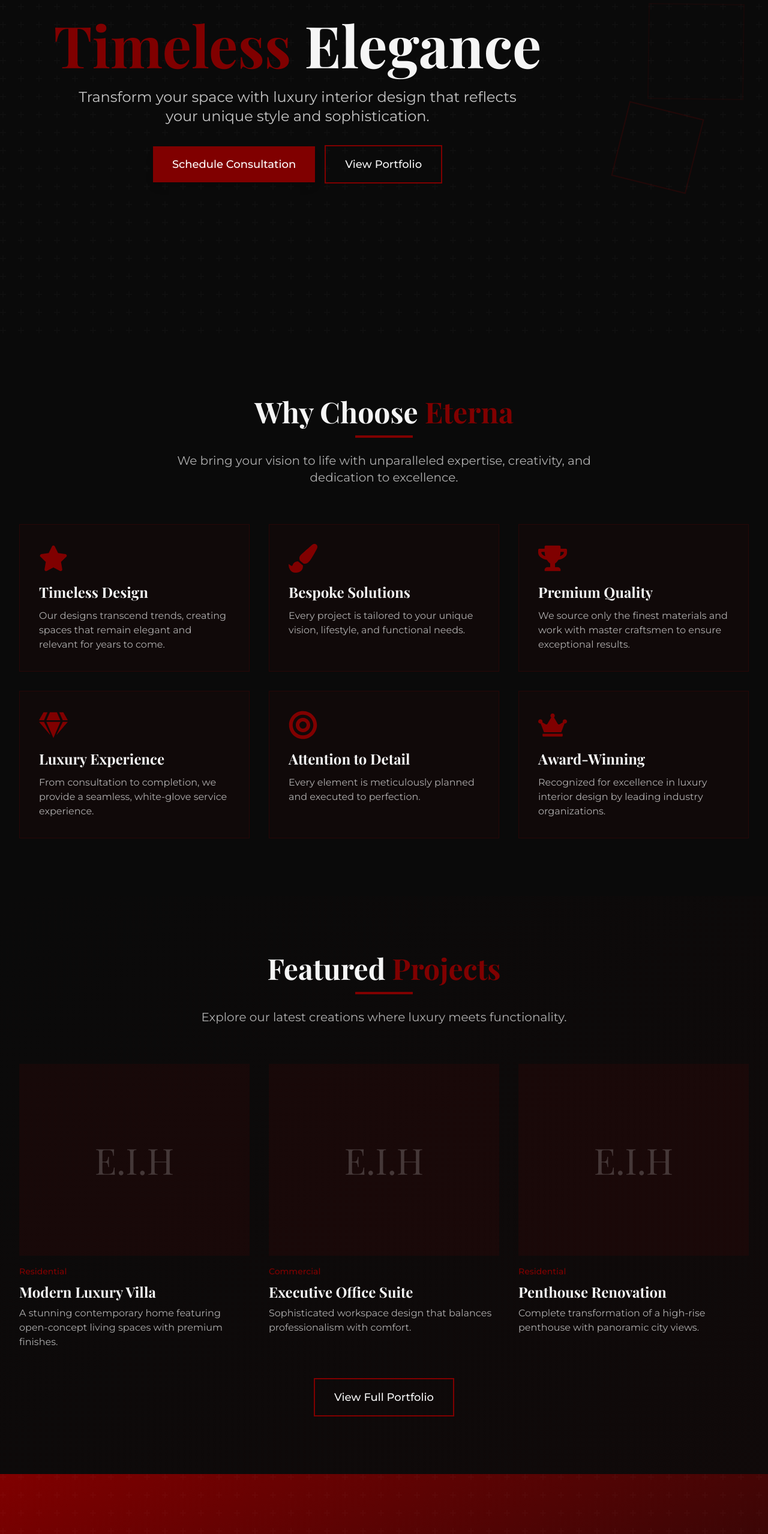
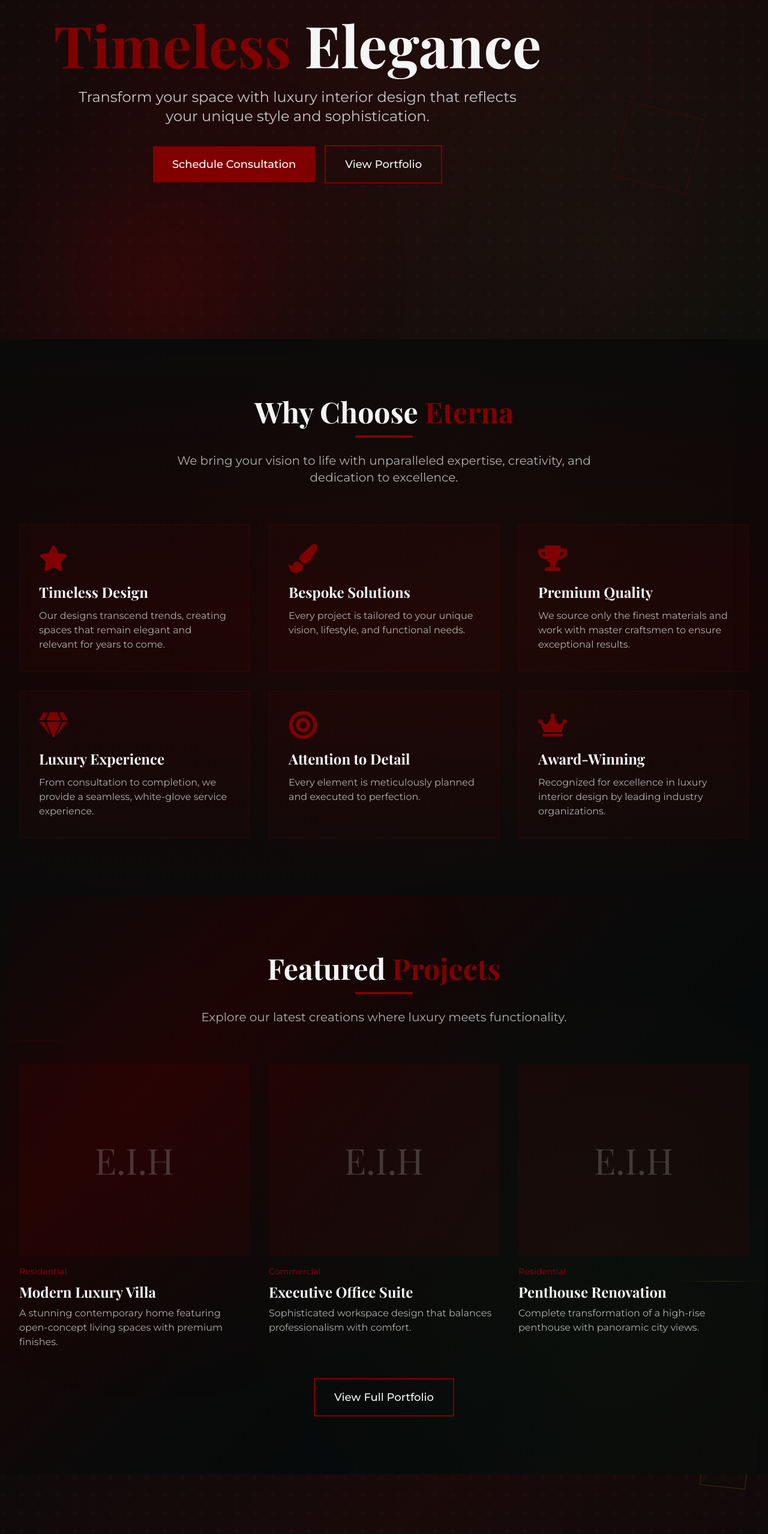
Before and after one commit to kellyworkos00-droid/eterna, a Next.js app: page / in a window 1280 px wide. Shown: the part 234-2792 px from the top of the page at 60% size. Built offline with nearby package versions, Linux system fonts and the light colour scheme.

Commit message:
Enhance backgrounds with animated gradients and modern visual effects

```diff
--- a/app/globals.css
+++ b/app/globals.css
@@ -25,11 +25,40 @@ html {
 
 body {
   font-family: 'Montserrat', sans-serif;
-  background-color: var(--eterna-black);
+  background: linear-gradient(135deg, #0a0a0a 0%, #1a0a0a 50%, #0a0a0a 100%);
+  background-attachment: fixed;
   color: var(--eterna-accent);
   overflow-x: hidden;
   -webkit-font-smoothing: antialiased;
   -moz-osx-font-smoothing: grayscale;
+  position: relative;
+}
+
+body::before {
+  content: '';
+  position: fixed;
+  top: 0;
+  left: 0;
+  width: 100%;
+  height: 100%;
+  background-image:
+    radial-gradient(circle at 20% 50%, rgba(128, 0, 0, 0.08) 0%, transparent 50%),
+    radial-gradient(circle at 80% 80%, rgba(212, 175, 55, 0.05) 0%, transparent 50%),
+    radial-gradient(circle at 40% 20%, rgba(128, 0, 0, 0.06) 0%, transparent 50%);
+  pointer-events: none;
+  z-index: 0;
+  animation: ambientShift 20s ease-in-out infinite;
+}
+
+@keyframes ambientShift {
+  0%, 100% {
+    opacity: 1;
+    transform: scale(1) rotate(0deg);
+  }
+  50% {
+    opacity: 0.8;
+    transform: scale(1.05) rotate(2deg);
+  }
 }
 
 /* Mobile optimizations */
@@ -164,6 +193,41 @@ h1, h2, h3, h4, h5, h6 {
 .stagger-item:nth-child(5) { animation-delay: 0.5s; }
 .stagger-item:nth-child(6) { animation-delay: 0.6s; }
 
+/* Shimmer effect for luxury feel */
+@keyframes shimmer {
+  0% {
+    background-position: -1000px 0;
+  }
+  100% {
+    background-position: 1000px 0;
+  }
+}
+
+.shimmer {
+  animation: shimmer 3s infinite;
+  background: linear-gradient(
+    to right,
+    rgba(255, 255, 255, 0) 0%,
+    rgba(255, 255, 255, 0.03) 50%,
+    rgba(255, 255, 255, 0) 100%
+  );
+  background-size: 1000px 100%;
+}
+
+/* Glow effects */
+@keyframes glow {
+  0%, 100% {
+    box-shadow: 0 0 20px rgba(128, 0, 0, 0.3);
+  }
+  50% {
+    box-shadow: 0 0 40px rgba(128, 0, 0, 0.6), 0 0 60px rgba(212, 175, 55, 0.3);
+  }
+}
+
+.glow-effect {
+  animation: glow 3s ease-in-out infinite;
+}
+
 /* Mobile-friendly touch targets */
 @media (max-width: 768px) {
   button, a {
--- a/components/home/CTASection.tsx
+++ b/components/home/CTASection.tsx
@@ -10,8 +10,46 @@ const CTASection = () => {
   const isInView = useInView(ref, { once: true })
 
   return (
-    <section ref={ref} className="py-16 sm:py-20 md:py-24 texture-overlay bg-gradient-to-br from-eterna-maroon to-eterna-black">
-      <div className="max-w-4xl mx-auto px-4 sm:px-6 lg:px-8 text-center">
+    <section ref={ref} className="py-16 sm:py-20 md:py-24 texture-overlay relative overflow-hidden">
+      {/* Dynamic gradient background */}
+      <div className="absolute inset-0" style={{
+        background: 'linear-gradient(135deg, #800000 0%, #1a0505 50%, #0a0a0a 100%)'
+      }}>
+        <motion.div
+          className="absolute inset-0"
+          style={{
+            backgroundImage: `
+              radial-gradient(circle at 50% 50%, rgba(212, 175, 55, 0.1) 0%, transparent 60%),
+              radial-gradient(circle at 0% 0%, rgba(255, 255, 255, 0.05) 0%, transparent 40%),
+              radial-gradient(circle at 100% 100%, rgba(128, 0, 0, 0.3) 0%, transparent 60%)
+            `
+          }}
+          animate={{
+            scale: [1, 1.1, 1],
+            rotate: [0, 2, 0],
+          }}
+          transition={{ duration: 15, repeat: Infinity, ease: "easeInOut" }}
+        />
+        {/* Floating geometric shapes */}
+        <motion.div
+          className="absolute top-20 left-10 w-20 h-20 border border-white/10 rotate-45"
+          animate={{
+            y: [0, -20, 0],
+            opacity: [0.1, 0.3, 0.1],
+          }}
+          transition={{ duration: 8, repeat: Infinity, ease: "easeInOut" }}
+        />
+        <motion.div
+          className="absolute bottom-20 right-10 w-16 h-16 border border-eterna-gold/20"
+          animate={{
+            rotate: [0, 360],
+            scale: [1, 1.2, 1],
+          }}
+          transition={{ duration: 12, repeat: Infinity, ease: "linear" }}
+        />
+      </div>
+
+      <div className="max-w-4xl mx-auto px-4 sm:px-6 lg:px-8 text-center relative z-10">
         <motion.div
           initial={{ opacity: 0, y: 50 }}
           animate={isInView ? { opacity: 1, y: 0 } : {}}
--- a/components/home/FeaturedProjects.tsx
+++ b/components/home/FeaturedProjects.tsx
@@ -34,8 +34,28 @@ const FeaturedProjects = () => {
   ]
 
   return (
-    <section ref={ref} className="py-24 bg-gradient-to-br from-eterna-black to-eterna-maroon/5">
-      <div className="max-w-7xl mx-auto px-4 sm:px-6 lg:px-8">
+    <section ref={ref} className="py-24 relative overflow-hidden">
+      {/* Rich gradient background with animated elements */}
+      <div className="absolute inset-0" style={{
+        background: 'linear-gradient(135deg, #0a0a0a 0%, #1a0505 25%, #0a0a0a 50%, #050a0a 75%, #0a0a0a 100%)'
+      }}>
+        <motion.div
+          className="absolute inset-0 opacity-40"
+          style={{
+            backgroundImage: `
+              radial-gradient(circle at 20% 30%, rgba(128, 0, 0, 0.12) 0%, transparent 50%),
+              radial-gradient(circle at 80% 70%, rgba(212, 175, 55, 0.08) 0%, transparent 50%)
+            `
+          }}
+          animate={{ rotate: [0, 5, 0] }}
+          transition={{ duration: 30, repeat: Infinity, ease: "linear" }}
+        />
+        {/* Decorative lines */}
+        <div className="absolute top-1/4 left-0 w-32 h-px bg-gradient-to-r from-transparent via-eterna-maroon/30 to-transparent" />
+        <div className="absolute bottom-1/3 right-0 w-40 h-px bg-gradient-to-l from-transparent via-eterna-gold/20 to-transparent" />
+      </div>
+
+      <div className="max-w-7xl mx-auto px-4 sm:px-6 lg:px-8 relative z-10">
         <motion.div
           initial={{ opacity: 0, y: 30 }}
           animate={isInView ? { opacity: 1, y: 0 } : {}}
--- a/components/home/Hero.tsx
+++ b/components/home/Hero.tsx
@@ -5,14 +5,67 @@ import Link from 'next/link'
 
 const Hero = () => {
   return (
-    <section className="relative h-screen flex items-center justify-center texture-overlay bg-eterna-black overflow-hidden">
-      {/* Background with subtle gradient */}
+    <section className="relative h-screen flex items-center justify-center texture-overlay overflow-hidden">
+      {/* Animated Mesh Gradient Background */}
       <motion.div
         initial={{ opacity: 0 }}
         animate={{ opacity: 1 }}
-        transition={{ duration: 1.5 }}
-        className="absolute inset-0 bg-gradient-to-br from-eterna-black via-eterna-maroon/10 to-eterna-black"
-      ></motion.div>
+        transition={{ duration: 2 }}
+        className="absolute inset-0"
+        style={{
+          background: 'radial-gradient(circle at 50% 50%, rgba(128, 0, 0, 0.15) 0%, transparent 70%), linear-gradient(135deg, #0a0a0a 0%, #1a0505 30%, #0a0a0a 70%, #050a0a 100%)'
+        }}
+      >
+        {/* Animated gradient orbs */}
+        <motion.div
+          className="absolute top-20 left-10 w-96 h-96 rounded-full opacity-20 blur-3xl"
+          style={{ background: 'radial-gradient(circle, #800000 0%, transparent 70%)' }}
+          animate={{
+            x: [0, 50, 0],
+            y: [0, 30, 0],
+            scale: [1, 1.2, 1],
+          }}
+          transition={{ duration: 20, repeat: Infinity, ease: "easeInOut" }}
+        />
+        <motion.div
+          className="absolute bottom-20 right-10 w-96 h-96 rounded-full opacity-15 blur-3xl"
+          style={{ background: 'radial-gradient(circle, #d4af37 0%, transparent 70%)' }}
+          animate={{
+            x: [0, -30, 0],
+            y: [0, -50, 0],
+            scale: [1, 1.3, 1],
+          }}
+          transition={{ duration: 25, repeat: Infinity, ease: "easeInOut" }}
+        />
+        <motion.div
+          className="absolute top-1/2 left-1/2 w-[600px] h-[600px] rounded-full opacity-10 blur-3xl"
+          style={{ background: 'radial-gradient(circle, #800000 0%, transparent 70%)', transform: 'translate(-50%, -50%)' }}
+          animate={{
+            scale: [1, 1.4, 1],
+            rotate: [0, 180, 360],
+          }}
+          transition={{ duration: 30, repeat: Infinity, ease: "linear" }}
+        />
+      </motion.div>
+
+      {/* Decorative geometric elements */}
+      <div className="absolute inset-0 overflow-hidden pointer-events-none">
+        <motion.div
+          className="absolute top-1/4 left-1/4 w-2 h-2 border-2 border-eterna-maroon/30"
+          animate={{ rotate: 360, scale: [1, 1.5, 1] }}
+          transition={{ duration: 15, repeat: Infinity, ease: "linear" }}
+        />
+        <motion.div
+          className="absolute top-3/4 right-1/4 w-3 h-3 border-2 border-eterna-gold/20"
+          animate={{ rotate: -360, scale: [1, 2, 1] }}
+          transition={{ duration: 20, repeat: Infinity, ease: "linear" }}
+        />
+        <motion.div
+          className="absolute bottom-1/3 left-1/3 w-1 h-20 bg-gradient-to-b from-eterna-maroon/20 to-transparent"
+          animate={{ scaleY: [1, 1.5, 1], opacity: [0.3, 0.6, 0.3] }}
+          transition={{ duration: 8, repeat: Infinity, ease: "easeInOut" }}
+        />
+      </div>
 
       {/* Content */}
       <div className="relative z-10 max-w-7xl mx-auto px-4 sm:px-6 lg:px-8 text-center">
--- a/components/home/WhyChooseEterna.tsx
+++ b/components/home/WhyChooseEterna.tsx
@@ -49,8 +49,36 @@ const WhyChooseEterna = () => {
   ]
 
   return (
-    <section ref={ref} className="py-16 sm:py-20 md:py-24 bg-eterna-black">
-      <div className="max-w-7xl mx-auto px-4 sm:px-6 lg:px-8">
+    <section ref={ref} className="py-16 sm:py-20 md:py-24 relative overflow-hidden">
+      {/* Animated background */}
+      <div className="absolute inset-0" style={{
+        background: 'linear-gradient(180deg, #0a0a0a 0%, #150505 50%, #0a0a0a 100%)'
+      }}>
+        <motion.div
+          className="absolute top-0 left-0 w-full h-full opacity-30"
+          style={{
+            background: 'radial-gradient(circle at 30% 50%, rgba(128, 0, 0, 0.15) 0%, transparent 60%)'
+          }}
+          animate={{
+            x: [0, 100, 0],
+            y: [0, 50, 0],
+          }}
+          transition={{ duration: 25, repeat: Infinity, ease: "easeInOut" }}
+        />
+        <motion.div
+          className="absolute bottom-0 right-0 w-full h-full opacity-20"
+          style={{
+            background: 'radial-gradient(circle at 70% 50%, rgba(212, 175, 55, 0.1) 0%, transparent 60%)'
+          }}
+          animate={{
+            x: [0, -80, 0],
+            y: [0, -40, 0],
+          }}
+          transition={{ duration: 20, repeat: Infinity, ease: "easeInOut" }}
+        />
+      </div>
+
+      <div className="max-w-7xl mx-auto px-4 sm:px-6 lg:px-8 relative z-10">
         <motion.div
           initial={{ opacity: 0, y: 30 }}
           animate={isInView ? { opacity: 1, y: 0 } : {}}
```
